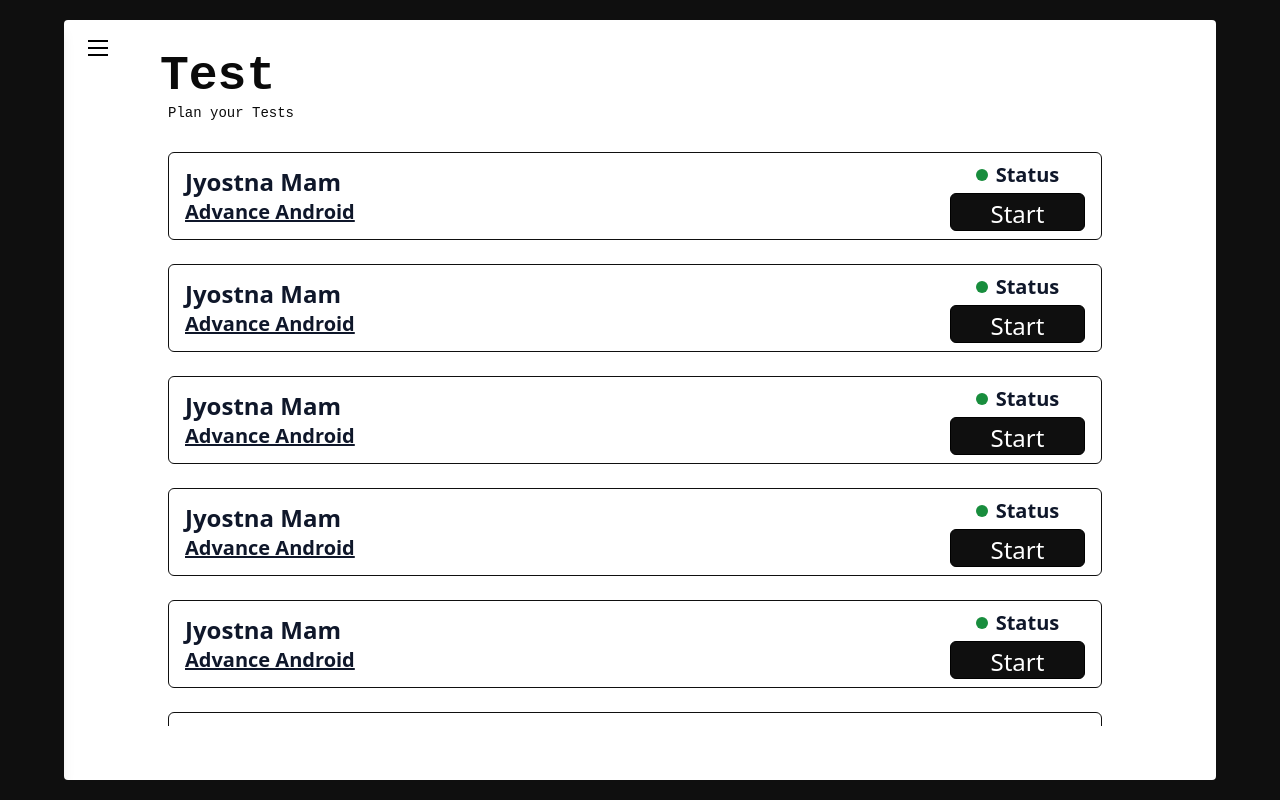
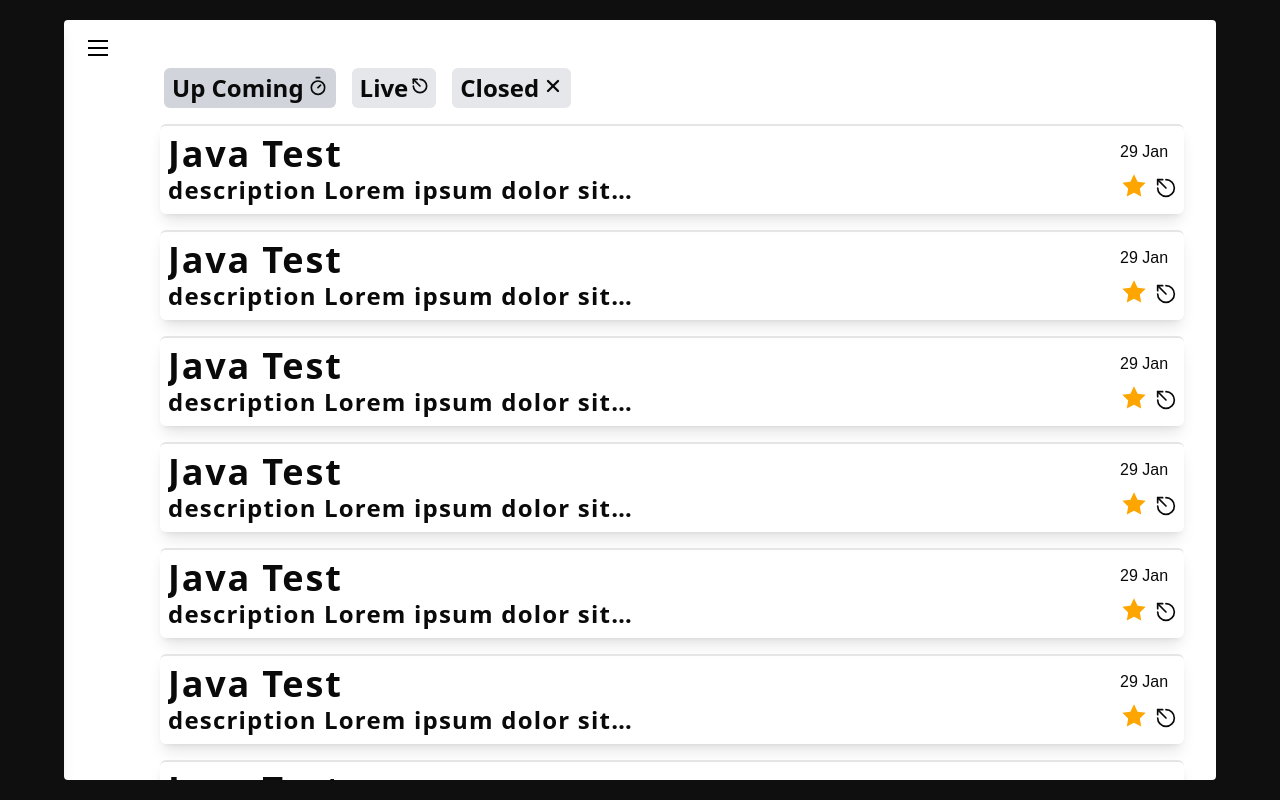
Before and after one commit to psapkale/intercord, a React (Vite) app in the folder frontend/: page /dashboard/test in a window 1280 px wide. Built offline with nearby package versions, Linux system fonts and the light colour scheme; a web font is replaced by a local one.

Commit message:
chore: Test Page Changes done

```diff
--- a/frontend/src/components/TestCard.tsx
+++ b/frontend/src/components/TestCard.tsx
@@ -1,37 +1,60 @@
-import { useNavigate } from "react-router-dom";
+import { ArrowUpLeftFromCircle, Star } from "lucide-react";
+import {
+  Tooltip,
+  TooltipContent,
+  TooltipProvider,
+  TooltipTrigger,
+} from "@/components/ui/tooltip";
 
-const TestCard = ({ idx }: { idx: number }) => {
-  const navigate = useNavigate();
-
+const TestCard = ({
+  handelAddTofavourite,
+  typeOfTestShowing,
+}: {
+  typeOfTestShowing: string;
+  handelAddTofavourite: () => void;
+}) => {
   return (
-    <div
-      className="border border-[#0f0f0f] rounded-md bg-white text-slate-900 hover:-translate-y-0.5 transition-all duration-200 hover:shadow-[0px_0px_0px_1px_rgba(0,0,0,0.06),0px_1px_1px_-0.5px_rgba(0,0,0,0.06),0px_3px_3px_-1.5px_rgba(0,0,0,0.06),_0px_6px_6px_-3px_rgba(0,0,0,0.06),0px_12px_12px_-6px_rgba(0,0,0,0.06),0px_24px_24px_-12px_rgba(0,0,0,0.06)] px-4 cursor-pointer flex justify-between font-zyada items-center"
-      id={idx == 0 ? "text-card" : ""}
-    >
-      <div>
-        <span className="text-thin text-2xl font-bold">Jyostna Mam</span>
-        <h1 className="text-xl font-bold underline">Advance Android</h1>
+    <div className="rounded-md border-t-2 shadow-lg w-full h-fit py-2 px-2 flex justify-between">
+      <div className="">
+        <h1 className="font-zyada truncate text-4xl font-semibold tracking-wider">
+          Java Test
+        </h1>
+        <p className="font-zyada line-clamp-1 w-[90%] sm:w-[50%] font-semibold tracking-wider text-2xl">
+          description Lorem ipsum dolor sit amet consectetur adipisicing elit.
+          Iusto, voluptas? Consequatur esse quo minima assumenda, suscipit
+          impedit. Cupiditate deserunt perferendis vitae. Nisi nemo ipsam saepe
+          possimus deserunt commodi, id illo.
+        </p>
       </div>
-      <div className="flex flex-col justify-center items-center gap-1 py-2">
-        <span className="text-xs flex items-center gap-2">
-          <svg
-            className="w-3 h-3"
-            xmlns="http://www.w3.org/2000/svg"
-            viewBox="0 0 512 512"
-          >
-            <path
-              fill="#188d3d"
-              d="M256 512A256 256 0 1 0 256 0a256 256 0 1 0 0 512z"
-            />
-          </svg>
-          <span className="text-xl font-bold">Status</span>
-        </span>
-        <button
-          className="hover:bg-white hover:text-black border-black transition-all duration-300 px-10 border text-center bg-[#0f0f0f] text-white rounded-md text-2xl pt-1"
-          onClick={() => navigate("testId")}
-        >
-          Start
-        </button>
+      <div className="flex items-center justify-center flex-col gap-2">
+        {typeOfTestShowing == "upcoming" && (
+          <div className="w-full">29 Jan</div>
+        )}
+        <div className="flex items-center gap-2">
+          <TooltipProvider>
+            <Tooltip delayDuration={1}>
+              <TooltipTrigger>
+                <Star
+                  fill="orange"
+                  className="cursor-pointer size-7"
+                  strokeWidth={0}
+                  onClick={handelAddTofavourite}
+                />
+              </TooltipTrigger>
+              <TooltipContent>
+                <p>Add to favourite</p>
+              </TooltipContent>
+            </Tooltip>
+            <Tooltip delayDuration={1}>
+              <TooltipTrigger>
+                <ArrowUpLeftFromCircle className="size-5 mt-1 cursor-pointer" />
+              </TooltipTrigger>
+              <TooltipContent>
+                <p>Start Test</p>
+              </TooltipContent>
+            </Tooltip>
+          </TooltipProvider>
+        </div>
       </div>
     </div>
   );
--- a/frontend/src/pages/TestsList.tsx
+++ b/frontend/src/pages/TestsList.tsx
@@ -1,29 +1,70 @@
-import TestCard from '@/components/TestCard';
-import { callTestDriver } from '@/utils/driver';
-import { useUserDetails } from '@/utils/store';
+import TestCard from "@/components/TestCard";
+import { callTestDriver } from "@/utils/driver";
+import { useUserDetails } from "@/utils/store";
+import { ArrowUpLeftFromCircle, Timer, X } from "lucide-react";
+import { useState } from "react";
 
 const TestsList = () => {
+  const [typeOfTestShowing, setTypeOfTestShowing] = useState("upcoming");
   const user = useUserDetails((state) => state.user);
   const updateTutorial = useUserDetails((state) => state.updateTutorial);
   // const [tests, setTests] = useState<Object[]>([]);
 
   if (user.isSignedUp && user.testDriverJs) {
-      updateTutorial('testDriverJs');
+    updateTutorial("testDriverJs");
     callTestDriver();
   }
+
+  // handling add to favourite test
+  const handelAddTofavourite = () => {};
+
   return (
-      <div className='w-full h-full pl-[6rem] pt-[2rem]'>
-         <h1 className='text-5xl font-bold font-mono'>Test</h1>
-         <span className='font-mono text-sm pl-2'>Plan your Tests</span>
-         <div
-            className='w-[90%] h-[80%] mt-5 flex flex-col gap-6 p-2 overflow-y-scroll'
-            id='testdiv'
+    <div className="w-full h-full pl-[2rem] md:pl-[6rem] pt-[2rem] pr-[1rem] sm:pr-[2rem] flex flex-col gap-4">
+      <div className="flex mt-4 pl-1 gap-4">
+        <button
+          className={`flex items-center hover:bg-gray-300 transition-colors duration-300 py-1 px-2 rounded-md gap-1 font-zyada text-xl sm:text-2xl font-semibold ${
+            typeOfTestShowing === "upcoming" ? "bg-gray-300" : "bg-gray-200"
+          }`}
+          onClick={() => {
+            setTypeOfTestShowing("upcoming");
+          }}
         >
+          Up Coming <Timer className="mb-1 size-5" />
+        </button>
+        <button
+          className={`flex items-center hover:bg-gray-300 transition-colors duration-300 py-1 px-2 rounded-md gap-1 font-zyada text-xl sm:text-2xl font-semibold ${
+            typeOfTestShowing === "live" ? "bg-gray-300" : " bg-gray-200"
+          }`}
+          onClick={() => {
+            setTypeOfTestShowing("live");
+          }}
+        >
+          Live{" "}
+          <ArrowUpLeftFromCircle className="mb-1 size-4" strokeWidth={2.5} />
+        </button>
+        <button
+          className={`flex items-center hover:bg-gray-300 transition-colors duration-300 py-1 px-2 rounded-md gap-1 font-zyada text-xl sm:text-2xl font-semibold ${
+            typeOfTestShowing === "closed" ? "bg-gray-300" : "bg-gray-200"
+          }`}
+          onClick={() => {
+            setTypeOfTestShowing("closed");
+          }}
+        >
+          Closed <X strokeWidth={2.75} className="mb-1 size-5" />
+        </button>
+      </div>
+      <div className="h-full w-full flex flex-col gap-4">
         {Array(10)
-               .fill(0)
-               .map((_, i) => (
-                  <TestCard key={i} idx={i} />
-               ))}
+          .fill("")
+          .map((_, idx) => {
+            return (
+              <TestCard
+                typeOfTestShowing={typeOfTestShowing}
+                handelAddTofavourite={handelAddTofavourite}
+                key={idx}
+              />
+            );
+          })}
       </div>
     </div>
   );
```
Also changed, not shown: frontend/src/components/ui/tooltip.tsx (+10 -10 lines). Lines whose indentation alone changed are shown as unchanged.
